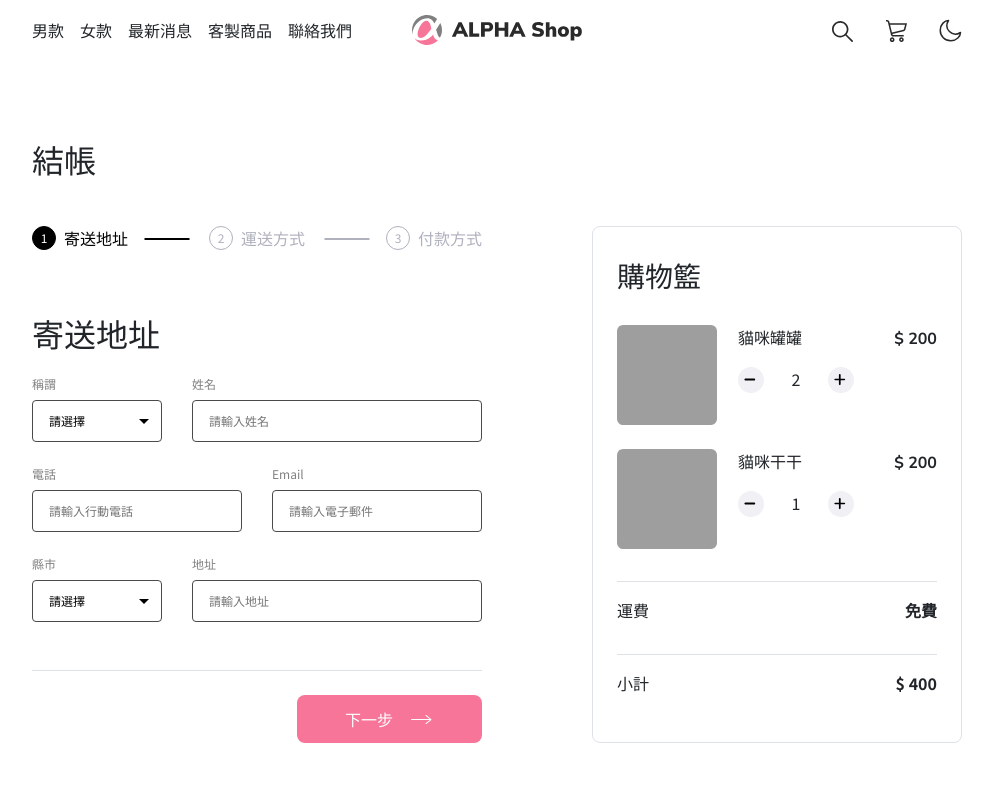
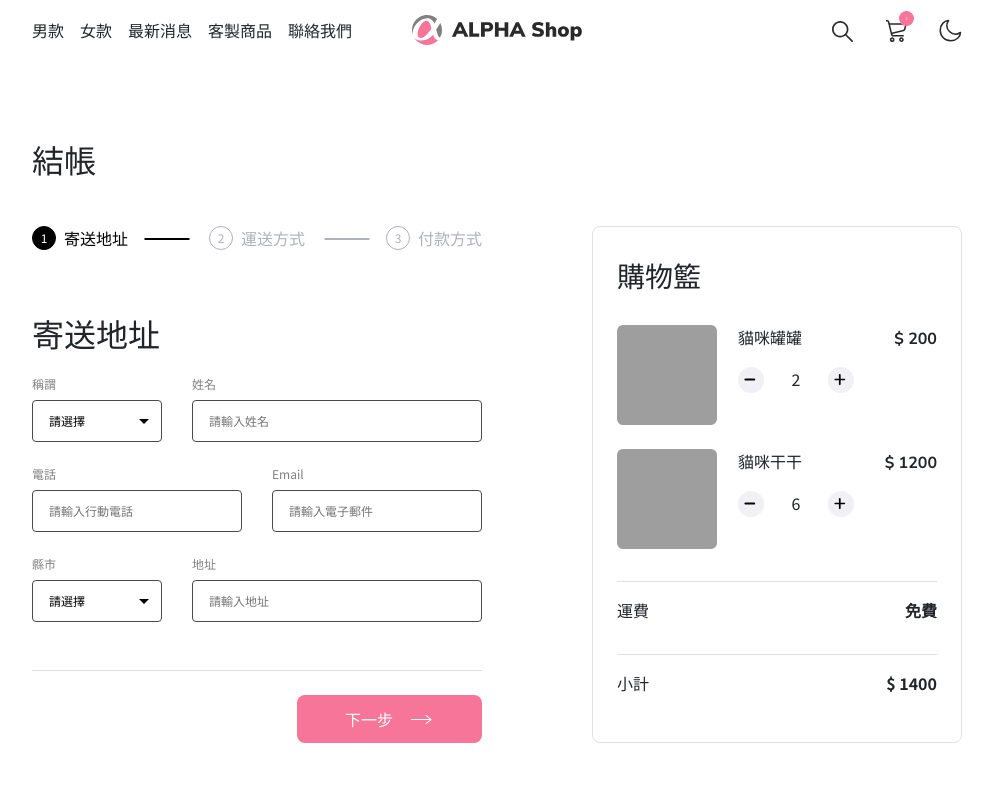
Before and after one commit to s339428326/ALPHA-Shop-react, a React (Create React App) app: page / in a window 1280 px wide. Shown: the top 800 px of the page, without its empty margins (143-1136 px from the left). Built offline with nearby package versions, Linux system fonts and the light colour scheme; grey boxes are pictures that could not be loaded.

Commit message:
feat:header cartitem number

```diff
--- a/src/App.js
+++ b/src/App.js
@@ -4,12 +4,32 @@ import Footer from "./component/Footer/Footer";
 
 //scss
 import "./styles/main.scss";
+import { useState } from "react";
 
 function App() {
+  const buyData = [
+    {
+      id: "1",
+      name: "貓咪罐罐",
+      img: "https://picsum.photos/300/300?text=1",
+      price: 100,
+      quantity: 2,
+    },
+    {
+      id: "2",
+      name: "貓咪干干",
+      img: "https://picsum.photos/300/300?text=2",
+      price: 200,
+      quantity: 6,
+    },
+  ];
+  const [data, setData] = useState(buyData);
+  const [itemCount, setItemCount] = useState(data.length);
+
   return (
     <>
-      <Header />
-      <Checkout />
+      <Header itemCount={itemCount} />
+      <Checkout data={data} setData={setData} setItemCount={setItemCount} />
       <Footer />
     </>
   );
--- a/src/component/Cart/Cart.jsx
+++ b/src/component/Cart/Cart.jsx
@@ -5,30 +5,15 @@ import { useState } from "react";
 export default function Cart(props) {
   console.log("Cart資料-", props.data);
 
+  //總金額
   const [cal, setCal] = useState(
     props.data.map((item) => item.price * item.quantity).reduce((a, b) => a + b)
   );
 
-  // {props.data.map((item, index) => {
-  //   return (
-  //     <li key={`CartItem-${index}`}>
-  //       <CartItem
-  //         id={item.id}
-  //         name={item.name}
-  //         img={item.img}
-  //         price={item.price}
-  //         quantity={item.quantity}
-  //         data={props.data}
-  //         setData={props.setData}
-  //         setCal={setCal}
-  //       />
-  //     </li>
-  //   );
-  // })}
   return (
     <div className="px-24 py-32 border rounded-3 h-100">
       <h3>購物籃</h3>
-      <ul className="list-unstyled d-flex flex-column gap-24 my-32">
+      <ul className="list-unstyled d-flex flex-column gap-24 my-32 item-list">
         {cal !== 0 ? (
           props.data.map((item, index) => {
             return (
@@ -42,6 +27,7 @@ export default function Cart(props) {
                   data={props.data}
                   setData={props.setData}
                   setCal={setCal}
+                  setItemCount={props.setItemCount}
                 />
               </li>
             );
--- a/src/component/CartItem/CartItem.jsx
+++ b/src/component/CartItem/CartItem.jsx
@@ -6,41 +6,33 @@ import reduce from "../../assets/icon/reduce.svg";
 import { useState } from "react";
 
 export default function CartItem(props) {
-  console.log(`產品-${props.id}的資料`, props.data);
-
   //計算單品數量
   const [count, setCount] = useState(props.quantity);
+
+  //
 
   const handleAddCountBtn = (e) => {
     e.preventDefault();
     //更新數量
     setCount((count) => count + 1); //可以使用data status 更新這裡可以優化
-    // 更新在Checkout的buy data 商品數量
-    props.setData((data) => {
-      data[props.id - 1].quantity += 1;
-      return data;
-    });
     //更新在Cart的總金額
-    props.setCal(
-      (totalPrice) => (totalPrice += props.data[props.id - 1].price)
+    props.setCal((totalPrice) => (totalPrice += props.price));
+    //更新購物車Header數量itemCount
+    props.setItemCount(
+      () => props.data.filter((item) => item.quantity > 0).length
     );
   };
 
   const handleReduceCountBtn = (e) => {
     e.preventDefault();
-    if (count > 0) {
-      //更新數量
-      setCount((count) => count - 1); //可以使用data status 更新這裡可以優化
-      // 更新在Checkout的buy data 商品數量
-      props.setData((data) => {
-        data[props.id - 1].quantity -= 1;
-        return data;
-      });
-      //更新在Cart的總金額
-      props.setCal(
-        (totalPrice) => (totalPrice -= props.data[props.id - 1].price)
-      );
-    }
+    //更新數量
+    setCount((count) => count - 1); //可以使用data status 更新這裡可以優化
+    //更新在Cart的總金額
+    props.setCal((totalPrice) => (totalPrice -= props.price));
+    //更新購物車Header數量itemCount
+    props.setItemCount((item) => {
+      return count === 1 ? item - 1 : item;
+    });
   };
 
   return count !== 0 ? (
--- a/src/component/Header/Header.jsx
+++ b/src/component/Header/Header.jsx
@@ -1,5 +1,4 @@
 import styles from "./Header.module.scss";
-
 //svg
 import logo from "../../assets/icon/logo.svg";
 import search from "../../assets/icon/search.svg";
@@ -8,7 +7,9 @@ import moon from "../../assets/icon/moon.svg";
 import menu from "../../assets/icon/menu.svg";
 // import sun from "../../assets/icon/sun.svg";
 
-export default function Header() {
+// props.data.filter((item) => item.quantity !== 0).length
+
+export default function Header(props) {
   return (
     <header className={`${styles["height"]} container`}>
       <nav
@@ -34,7 +35,7 @@ export default function Header() {
               <img src={search} alt="search " />
             </li>
             <li>
-              <img src={cart} alt="search " />
+              <img src={cart} alt="cart" />
             </li>
             <li>
               <img src={moon} alt="moon" />
@@ -48,8 +49,9 @@ export default function Header() {
           <li>
             <img src={search} alt="search " />
           </li>
-          <li>
-            <img src={cart} alt="search " />
+          <li className={`${styles["cart"]}`}>
+            <div className={`${styles["item-counter"]}`}>{props.itemCount}</div>
+            <img src={cart} alt="cart" />
           </li>
           <li>
             <img src={moon} alt="moon" />
--- a/src/component/Header/Header.module.scss
+++ b/src/component/Header/Header.module.scss
@@ -58,3 +58,22 @@
 .btn-menu:checked ~ .menu-list {
   height: 450px;
 }
+
+//logo
+.cart {
+  position: relative;
+  .item-counter {
+    position: absolute;
+    display: flex;
+    justify-content: center;
+    align-items: center;
+    width: 15px;
+    height: 15px;
+    font-size: 0.25rem;
+    background-color: #f67599;
+    color: white;
+    border-radius: 50%;
+    top: -6px;
+    right: -6px;
+  }
+}
--- a/src/component/page/Checkout/Checkout.jsx
+++ b/src/component/page/Checkout/Checkout.jsx
@@ -8,27 +8,9 @@ import ProgressControl from "../../ProgressControl/ProgressControl";
 
 import { useState } from "react";
 
-export default function Checkout() {
-  const buyData = [
-    {
-      id: "1",
-      name: "貓咪罐罐",
-      img: "https://picsum.photos/300/300?text=1",
-      price: 100,
-      quantity: 2,
-    },
-    {
-      id: "2",
-      name: "貓咪干干",
-      img: "https://picsum.photos/300/300?text=2",
-      price: 200,
-      quantity: 1,
-    },
-  ];
+export default function Checkout(props) {
   const [step, setStep] = useState(1);
-  const [data, setData] = useState(buyData);
   const [deliveryFee, setDeliveryFee] = useState(0);
-  console.log("root-", data);
   return (
     <main className={`${styles["page"]} container`}>
       <h1 className={`${styles.title} mb-48`}>結帳</h1>
@@ -50,7 +32,12 @@ export default function Checkout() {
             </div>
           </div>
           <div className="col-lg-5 offset-lg-1">
-            <Cart data={data} setData={setData} deliveryFee={deliveryFee} />
+            <Cart
+              data={props.data}
+              setData={props.setData}
+              deliveryFee={deliveryFee}
+              setItemCount={props.setItemCount}
+            />
           </div>
         </section>
       </form>
```
